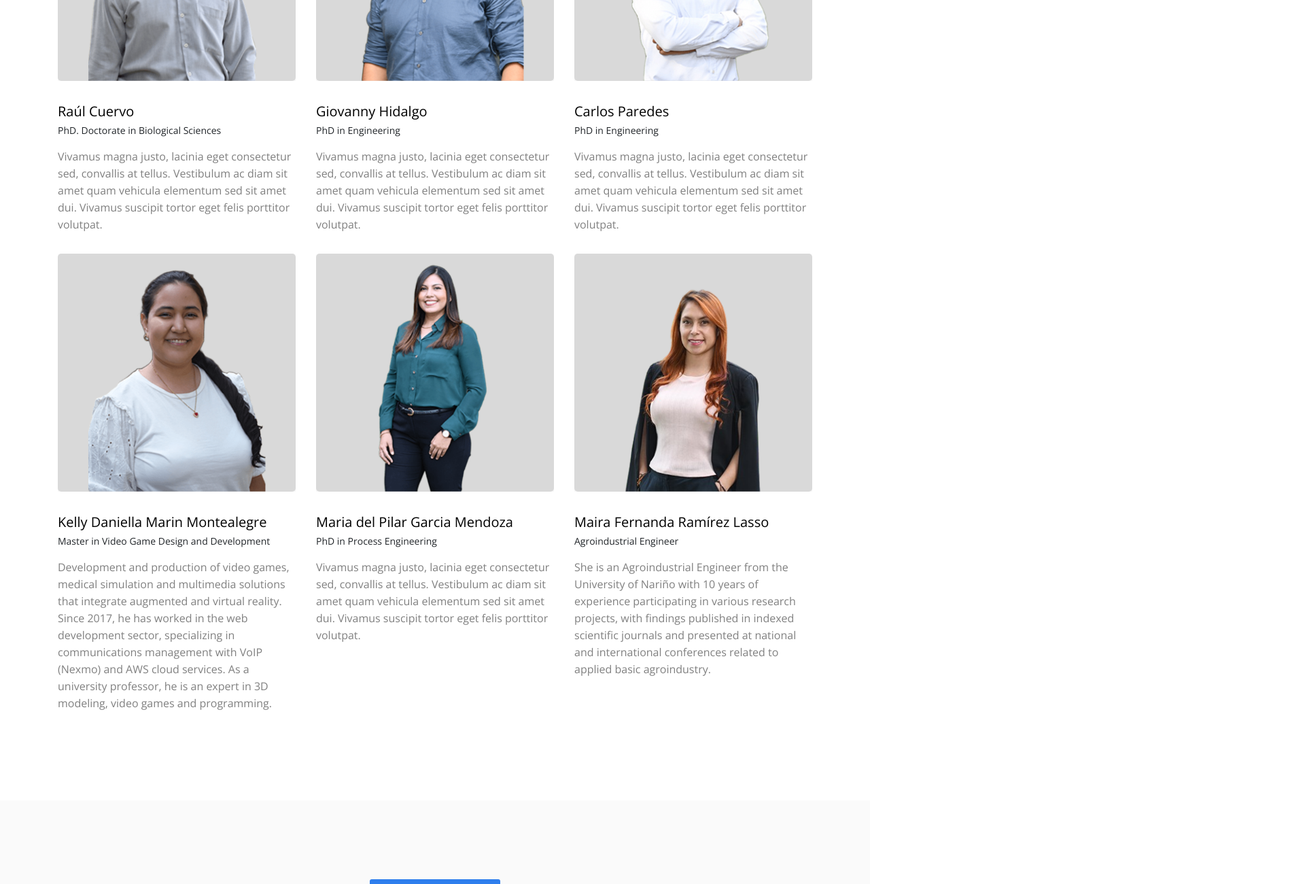
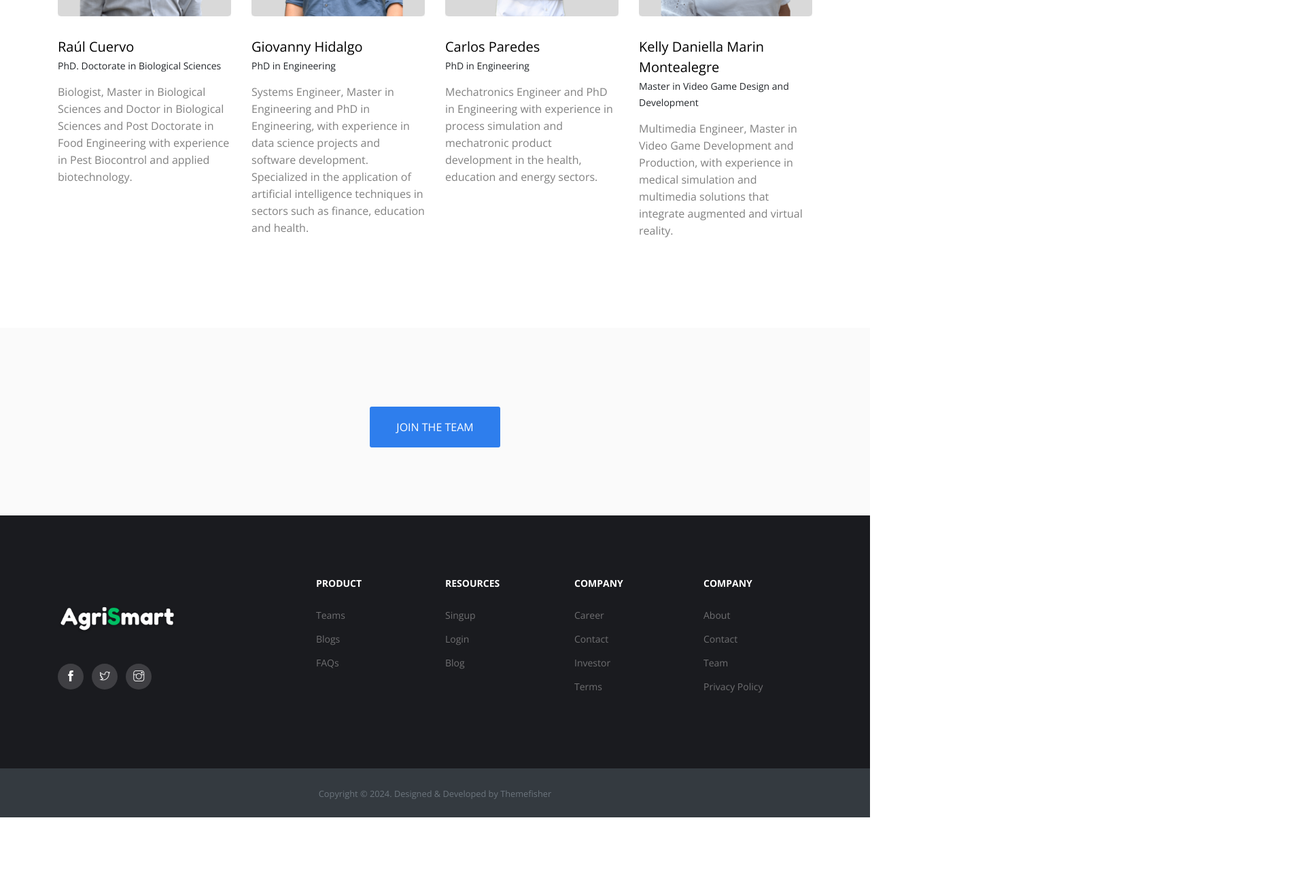
Before and after one commit to kdmonteal/COP-16---Plant, a website: page webPage/theme/team.html in a window 1280 px wide. Shown: the part 1300-2600 px from the top of the page at 68% size, 1920 px wide, since content can reach past the window. After the commit the page ends 2502 px from the top, so only its background shows below. Drawn offline with nearby package versions, Linux system fonts and the light colour scheme; some packages are replaced by stand-ins of ours.

Commit message:
update Size

```diff
--- a/webPage/theme/team.html
+++ b/webPage/theme/team.html
@@ -115,11 +115,7 @@
 					<div class="founder">
 						<!-- Member Image -->
 						<!-- Description -->
-						<p>Vivamus magna justo, lacinia eget consectetur sed, convallis at tellus. Vestibulum ac diam
-							sit amet quam vehicula elementum sed sit amet dui. Vivamus suscipit tortor eget felis
-							porttitor volutpat. Sed porttitor lectus nibh. Vestibulum ante ipsum primis in faucibus orci
-							luctus et ultrices posuere cubilia Curae; Donec velit neque, auctor sit amet aliquam vel,
-							ullamcorper sit amet ligula. Proin eget tortor risus. Nulla porttitor accumsan tincidunt.
+						<p>Mechatronics Engineer, Master in Engineering and PhD candidate in Engineering from the Universidad Autónoma de Occidente with a specialty in automation. With experience in software development, AI and product design involving alternative energies.
 						</p>
 						<br>
 						<!-- Social Sites -->
@@ -154,7 +150,7 @@
 				</div>
 			</div>
 			<div class="row">
-				<div class="col-lg-4 col-md-6">
+				<div class="col-lg-3 col-md-6">
 					<!-- Team -->
 					<div class="team-sm">
 						<!-- Team Member Image -->
@@ -179,12 +175,10 @@
 						<!-- Position -->
 						<cite>PhD. Doctorate in Biological Sciences</cite>
 						<!-- Description -->
-						<p>Vivamus magna justo, lacinia eget consectetur sed, convallis at tellus. Vestibulum ac diam
-							sit amet quam vehicula elementum sed sit amet dui. Vivamus suscipit tortor eget felis
-							porttitor volutpat.</p>
+						<p>Biologist, Master in Biological Sciences and Doctor in Biological Sciences and Post Doctorate in Food Engineering with experience in Pest Biocontrol and applied biotechnology.</p>
 					</div>
 				</div>
-				<div class="col-lg-4 col-md-6">
+				<div class="col-lg-3 col-md-6">
 					<!-- Team -->
 					<div class="team-sm">
 						<!-- Team Member Image -->
@@ -209,12 +203,10 @@
 						<!-- Position -->
 						<cite>PhD in Engineering</cite>
 						<!-- Description -->
-						<p>Vivamus magna justo, lacinia eget consectetur sed, convallis at tellus. Vestibulum ac diam
-							sit amet quam vehicula elementum sed sit amet dui. Vivamus suscipit tortor eget felis
-							porttitor volutpat.</p>
+						<p>Systems Engineer, Master in Engineering and PhD in Engineering, with experience in data science projects and software development. Specialized in the application of artificial intelligence techniques in sectors such as finance, education and health.</p>
 					</div>
 				</div>
-				<div class="col-lg-4 col-md-6">
+				<div class="col-lg-3 col-md-6">
 					<!-- Team -->
 					<div class="team-sm">
 						<!-- Team Member Image -->
@@ -239,12 +231,10 @@
 						<!-- Position -->
 						<cite>PhD in Engineering</cite>
 						<!-- Description -->
-						<p>Vivamus magna justo, lacinia eget consectetur sed, convallis at tellus. Vestibulum ac diam
-							sit amet quam vehicula elementum sed sit amet dui. Vivamus suscipit tortor eget felis
-							porttitor volutpat.</p>
+						<p>Mechatronics Engineer and PhD in Engineering with experience in process simulation and mechatronic product development in the health, education and energy sectors.</p>
 					</div>
 				</div>
-				<div class="col-lg-4 col-md-6">
+				<div class="col-lg-3 col-md-6">
 					<!-- Team -->
 					<div class="team-sm">
 						<!-- Team Member Image -->
@@ -269,65 +259,7 @@
 						<!-- Position -->
 						<cite>Master in Video Game Design and Development</cite>
 						<!-- Description -->
-						<p>Development and production of video games, medical simulation and multimedia solutions that integrate augmented and virtual reality. Since 2017, he has worked in the web development sector, specializing in communications management with VoIP (Nexmo) and AWS cloud services. As a university professor, he is an expert in 3D modeling, video games and programming.</p>
-					</div>
-				</div>
-				<div class="col-lg-4 col-md-6">
-					<!-- Team -->
-					<div class="team-sm">
-						<!-- Team Member Image -->
-						<div class="image">
-							<img class="w-100" src="images/team/pilar.png" alt="member-image">
-							<!-- Social Contacts -->
-							<div class="social-links">
-								<ul class="list-inline">
-									<li class="list-inline-item"><a href="https://themefisher.com/"><i
-												class="ti-facebook"></i></a></li>
-									<li class="list-inline-item"><a href="https://themefisher.com/"><i
-												class="ti-twitter"></i></a></li>
-									<li class="list-inline-item"><a href="https://themefisher.com/"><i
-												class="ti-instagram"></i></a></li>
-									<li class="list-inline-item"><a href="https://themefisher.com/"><i
-												class="ti-dribbble"></i></a></li>
-								</ul>
-							</div>
-						</div>
-						<!-- Name -->
-						<h3>Maria del Pilar Garcia Mendoza</h3>
-						<!-- Position -->
-						<cite>PhD in Process Engineering</cite>
-						<!-- Description -->
-						<p>Vivamus magna justo, lacinia eget consectetur sed, convallis at tellus. Vestibulum ac diam
-							sit amet quam vehicula elementum sed sit amet dui. Vivamus suscipit tortor eget felis
-							porttitor volutpat.</p>
-					</div>
-				</div>
-				<div class="col-lg-4 col-md-6">
-					<!-- Team -->
-					<div class="team-sm">
-						<!-- Team Member Image -->
-						<div class="image">
-							<img class="w-100" src="images/team/maira-ramirez.png" alt="member-image">
-							<!-- Social Contacts -->
-							<div class="social-links">
-								<ul class="list-inline">
-									<li class="list-inline-item"><a href="https://themefisher.com/"><i
-												class="ti-facebook"></i></a></li>
-									<li class="list-inline-item"><a href="https://themefisher.com/"><i
-												class="ti-twitter"></i></a></li>
-									<li class="list-inline-item"><a href="https://themefisher.com/"><i
-												class="ti-instagram"></i></a></li>
-									<li class="list-inline-item"><a href="https://themefisher.com/"><i
-												class="ti-dribbble"></i></a></li>
-								</ul>
-							</div>
-						</div>
-						<!-- Name -->
-						<h3>Maira Fernanda Ramírez Lasso</h3>
-						<!-- Position -->
-						<cite>Agroindustrial Engineer</cite>
-						<!-- Description -->
-						<p>She is an Agroindustrial Engineer from the University of Nariño with 10 years of experience participating in various research projects, with findings published in indexed scientific journals and presented at national and international conferences related to applied basic agroindustry.</p>
+						<p>Multimedia Engineer, Master in Video Game Development and Production, with experience in medical simulation and multimedia solutions that integrate augmented and virtual reality.</p>
 					</div>
 				</div>
 			</div>
@@ -370,7 +302,7 @@
 				<div class="row">
 					<div class="col-lg-4 col-md-12 m-md-auto align-self-center">
 						<div class="block">
-							<a href="index.html"><img src="images/logo-alt.png" alt="footer-logo"></a>
+							<a href="index.html"><img style="width: 50%;" src="images/logo-alt.png" alt="footer-logo"></a>
 							<!-- Social Site Icons -->
 							<ul class="social-icon list-inline">
 								<li class="list-inline-item">
```
